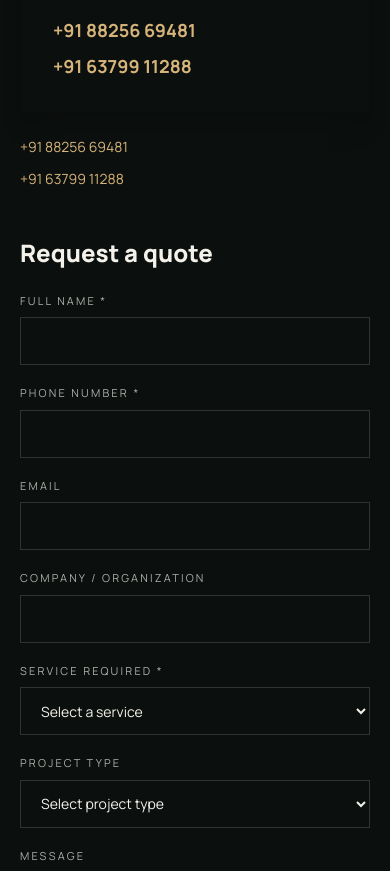
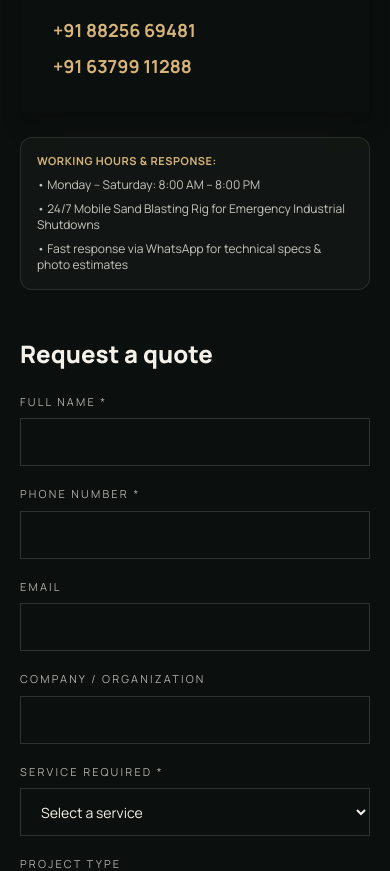
Before and after one commit to Hemath-life/sandblasting, a React (Vite) app: page /contact in a window 390 px wide. Shown: the part 960-1831 px from the top of the page. Built offline with nearby package versions, Linux system fonts and the light colour scheme.

Commit message:
refactor: replace contact phone list with a styled business hours and emergency service information block

```diff
--- a/src/pages/Contact.tsx
+++ b/src/pages/Contact.tsx
@@ -27,14 +27,11 @@ export default function Contact() {
       <section className="container-site grid gap-12 py-16 lg:grid-cols-12">
         <div className="lg:col-span-5">
           <BusinessCard />
-          <div className="mt-6 space-y-3 text-sm text-offwhite/70">
-            {company.phones.map((phone) => (
-              <p key={phone.tel}>
-                <a className="text-metal-light hover:text-brand" href={phone.tel}>
-                  {phone.label}
-                </a>
-              </p>
-            ))}
+          <div className="mt-6 rounded-xl border border-white/10 bg-charcoal/70 p-4 text-xs text-offwhite/80 space-y-2">
+            <p className="font-bold text-metal-light uppercase tracking-wider text-[11px]">Working Hours &amp; Response:</p>
+            <p>• Monday – Saturday: 8:00 AM – 8:00 PM</p>
+            <p>• 24/7 Mobile Sand Blasting Rig for Emergency Industrial Shutdowns</p>
+            <p>• Fast response via WhatsApp for technical specs &amp; photo estimates</p>
           </div>
         </div>
         <div className="lg:col-span-7">
```
